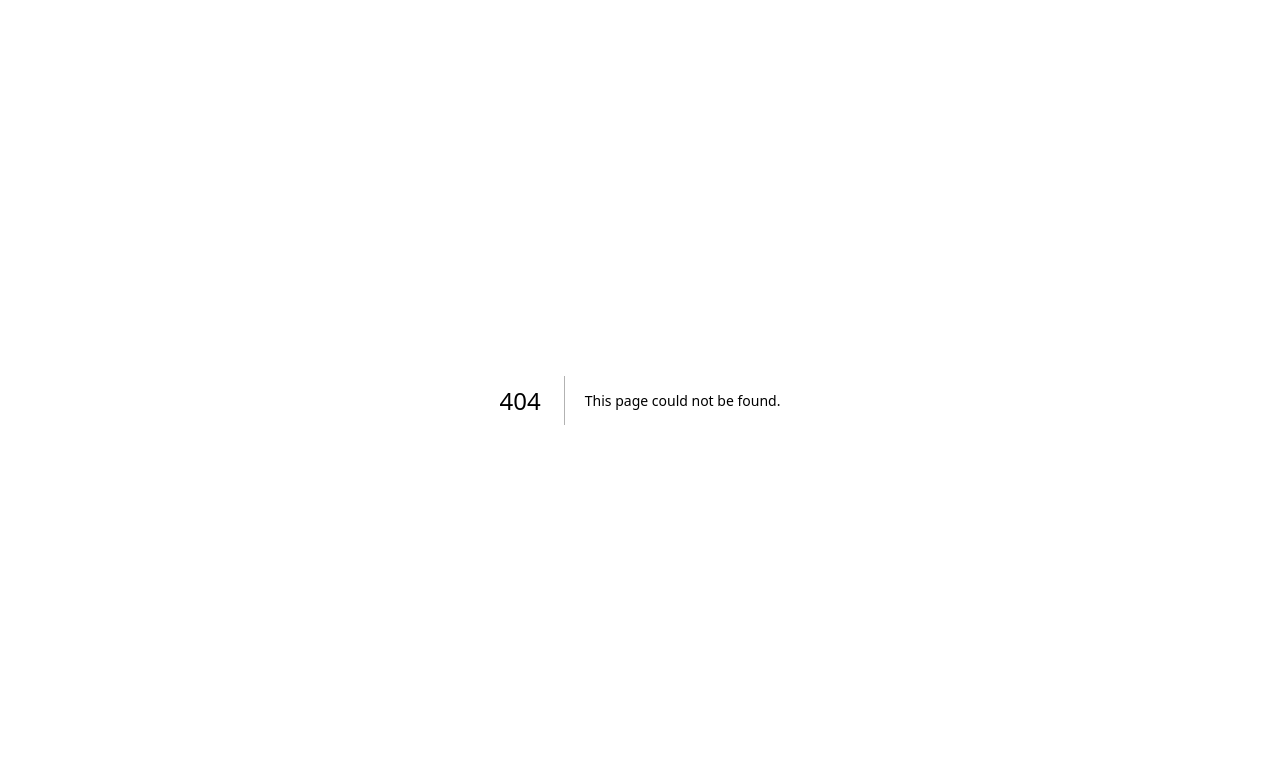
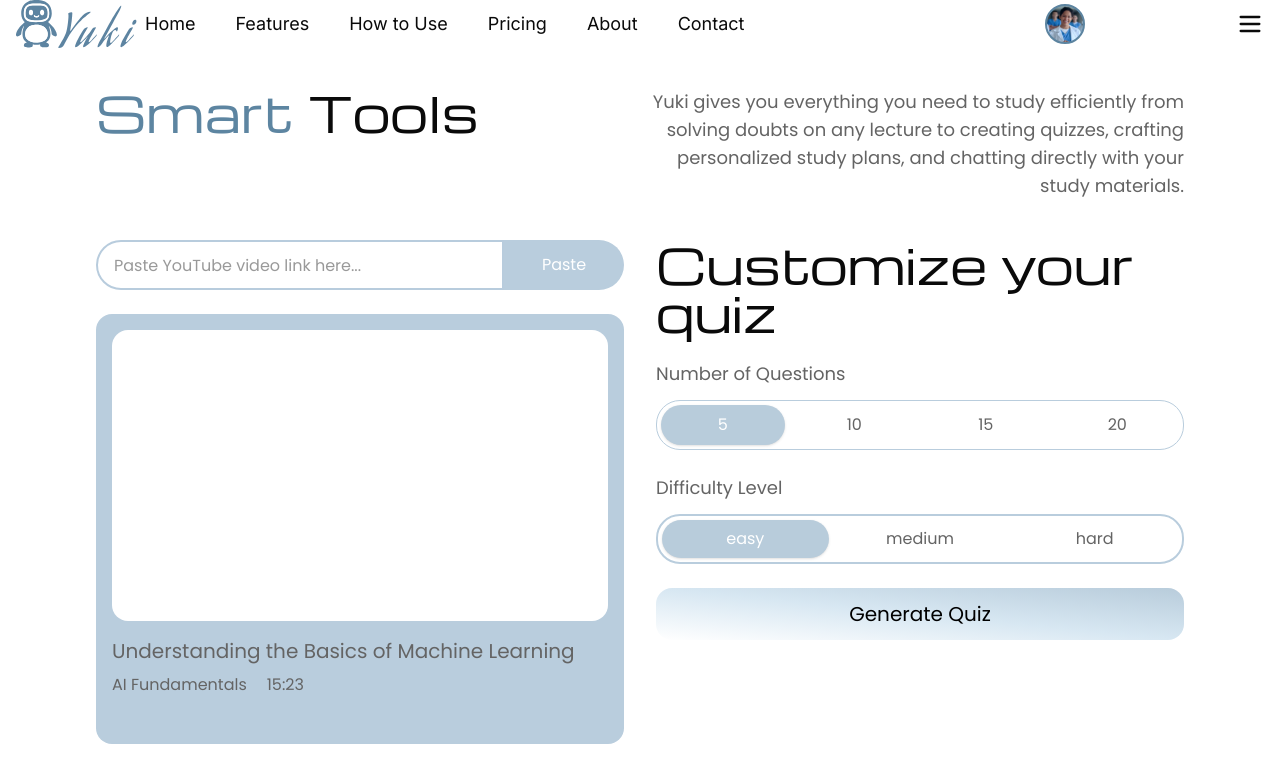
Before and after one commit to Shubham-Yadav22/FrontendForTestMyKnowledge, a Next.js app: page /quiz in a window 1280 px wide. Before the commit this address had no page. Shown: the top 782 px of the page. Built offline with nearby package versions, Linux system fonts and the light colour scheme.

Commit message:
Started adding Quiz Chat features

```diff
--- a/app/globals.css
+++ b/app/globals.css
@@ -159,3 +159,11 @@ html, body {
     }
   }
 }
+
+
+
+@keyframes loading {
+  0% { transform: translateX(-100%); }
+  50% { transform: translateX(50%); }
+  100% { transform: translateX(100%); }
+}
--- a/app/layout.tsx
+++ b/app/layout.tsx
@@ -2,6 +2,7 @@ import type { Metadata } from "next";
 import { Geist, Geist_Mono } from "next/font/google";
 import "./globals.css";
 import { Poppins } from "next/font/google";
+import Header from "./components/Header";
 
 const poppins = Poppins({
   subsets: ["latin"],
--- /dev/null
+++ b/app/quiz/page.tsx
@@ -0,0 +1,238 @@
+"use client";
+import React, { useState, useEffect } from "react";
+import Header from "../components/Header";
+import { Poppins, Michroma } from "next/font/google";
+
+const poppins = Poppins({
+  weight: "400",
+  subsets: ["latin"],
+});
+
+const michroma = Michroma({
+  weight: "400",
+  subsets: ["latin"],
+});
+
+const quotes = [
+  "Patience is the key to success...",
+  "Good things take time...",
+  "Loading your quiz...",
+  "Almost ready, hang tight!",
+];
+
+const Quiz = () => {
+  const [numberOfQuestions, setNumberOfQuestions] = useState(5);
+  const [difficultyLevel, setDifficultyLevel] = useState("easy");
+
+  const options: number[] = [5, 10, 15, 20];
+  const optionsForDifficulty: string[] = ["easy", "medium", "hard"];
+
+  const [loading, setLoading] = useState(false);
+  const [quoteIndex, setQuoteIndex] = useState(0);
+  const [quizData, setQuizData] = useState<any>(null);
+  const [progress, setProgress] = useState(0);
+
+  // Rotate quotes when loading
+  useEffect(() => {
+    if (!loading) return;
+    const interval = setInterval(() => {
+      setQuoteIndex((prev) => (prev + 1) % quotes.length);
+    }, 2500);
+    return () => clearInterval(interval);
+  }, [loading]);
+
+  useEffect(() => {
+    let interval: NodeJS.Timeout;
+
+    if (loading) {
+      interval = setInterval(() => {
+        setProgress((prev) => {
+          if (prev < 95) return prev + 5; // keep increasing but stop before 100
+          return prev;
+        });
+      }, 300);
+    } else {
+      setProgress(0);
+    }
+
+    return () => clearInterval(interval);
+  }, [loading]);
+
+  // Triggered on Generate Quiz
+  const handleGenerateQuiz = async () => {
+    setLoading(true);
+    setProgress(0);
+
+    try {
+      // Simulate video upload
+      await new Promise((resolve) => setTimeout(resolve, 1500));
+
+      // Call your quiz API (replace URL)
+      const res = await fetch("https://jsonplaceholder.typicode.com/posts/1");
+      const data = await res.json();
+
+      // Artificial delay (optional)
+      setTimeout(() => {
+        setQuizData(data);
+        setLoading(false); // stops bar + resets
+      }, 1500);
+    } catch (err) {
+      console.error(err);
+      setLoading(false);
+    }
+  };
+
+  return (
+    <div>
+      <Header />
+
+      {/* Heading + Description */}
+      <div className="mx-6 lg:mx-24">
+        <div className="flex flex-col lg:flex-row justify-between gap-6 mt-10">
+          {/* Heading */}
+          <h1
+            className={`text-3xl sm:text-4xl lg:text-5xl ${michroma.className}`}
+          >
+            <span className="text-[#5D85A1]">Smart</span> Tools
+          </h1>
+
+          {/* Description */}
+          <p
+            className={`text-sm sm:text-base lg:text-lg text-[#646464] ${poppins.className} w-full lg:w-1/2 text-left lg:text-right`}
+          >
+            Yuki gives you everything you need to study efficiently from solving
+            doubts on any lecture to creating quizzes, crafting personalized
+            study plans, and chatting directly with your study materials.
+          </p>
+        </div>
+      </div>
+
+      {/* Content Area */}
+      <div className="mx-6 lg:mx-24 flex flex-col lg:flex-row justify-between mt-10 gap-8">
+        {/* Left Side - Searchbar + Video */}
+        <div className="flex flex-col gap-6 w-full lg:w-[560px]">
+          {/* Search bar */}
+          <div className="flex w-full">
+            <input
+              type="text"
+              className="flex-1 text-[#333] text-sm sm:text-base pl-4 h-[45px] sm:h-[50px] rounded-l-full border-2 border-[#B8CCDD] focus:outline-none"
+              placeholder="Paste YouTube video link here..."
+            />
+            <button className="w-[100px] sm:w-[120px] h-[45px] sm:h-[50px] bg-[#B9CDDD] text-white font-medium rounded-r-full hover:bg-[#a4bfcf] transition">
+              Paste
+            </button>
+          </div>
+
+          {/* Video card */}
+          <div className="w-full h-auto lg:h-[430px] flex flex-col gap-4 rounded-2xl bg-[#B9CDDD] p-4">
+            <div className="bg-white w-full h-[200px] sm:h-[250px] lg:h-[291px] rounded-2xl"></div>
+
+            <div className="flex flex-col gap-2">
+              <p className="text-base sm:text-lg lg:text-xl text-[#646464]">
+                Understanding the Basics of Machine Learning
+              </p>
+              <div className="flex gap-5 text-[#646464] text-sm sm:text-base">
+                <p>AI Fundamentals</p>
+                <p>15:23</p>
+              </div>
+            </div>
+          </div>
+        </div>
+
+        {/* Right Side - Quiz Options */}
+        <div className="flex flex-col gap-6 w-full lg:w-[560px]">
+          {/* Heading */}
+          <h2
+            className={`text-2xl sm:text-3xl lg:text-5xl ${michroma.className}`}
+          >
+            Customize your quiz
+          </h2>
+
+          {/* Number of Questions */}
+          <div className="flex flex-col gap-3">
+            <p
+              className={`text-[#646464] text-base sm:text-lg ${poppins.className}`}
+            >
+              Number of Questions
+            </p>
+            <div className="w-full h-[45px] sm:h-[50px] rounded-3xl border border-[#B9CDDD] flex items-center gap-2 p-1">
+              {options.map((item, key) => (
+                <button
+                  key={key}
+                  onClick={() => setNumberOfQuestions(item)}
+                  className={`flex-1 h-full rounded-3xl transition
+                    ${
+                      numberOfQuestions === item
+                        ? "bg-[#B8CCDB] text-white shadow-sm"
+                        : "bg-white text-[#646464] hover:bg-[#f0f8ff]"
+                    } ${poppins.className}`}
+                >
+                  {item}
+                </button>
+              ))}
+            </div>
+          </div>
+
+          {/* Difficulty Level */}
+          <div className="flex flex-col gap-3">
+            <p
+              className={`text-[#646464] text-base sm:text-lg ${poppins.className}`}
+            >
+              Difficulty Level
+            </p>
+
+            <div className="w-full h-[45px] sm:h-[50px] rounded-3xl border-2 border-[#B9CDDD]  flex items-center gap-2 p-1">
+              {optionsForDifficulty.map((item, key) => (
+                <button
+                  key={key}
+                  onClick={() => setDifficultyLevel(item)}
+                  className={`flex-1 h-full rounded-3xl transition
+                    ${
+                      difficultyLevel === item
+                        ? "bg-[#B8CCDB] text-white shadow-sm"
+                        : "bg-white text-[#646464] hover:bg-[#f0f8ff]"
+                    } ${poppins.className}`}
+                >
+                  {item}
+                </button>
+              ))}
+            </div>
+          </div>
+
+          {/* Generate Quiz Button */}
+          {/* Generate Quiz Button */}
+          <button
+            onClick={handleGenerateQuiz}
+            disabled={loading}
+            className={`w-full h-[45px] sm:h-[52px] flex items-center justify-center text-lg sm:text-xl rounded-2xl
+    bg-gradient-to-tr from-white via-[#d7e7f2] to-[#B8CCDB]
+    hover:via-[#EBF1F5] hover:to-[#a4c5db] text-black transition
+    disabled:opacity-50 ${poppins.className}`}
+          >
+            {loading ? "Generating..." : "Generate Quiz"}
+          </button>
+
+          {/* Loading Bar + Quote (only while loading) */}
+          {loading && (
+            <div className="mt-4 flex flex-col items-center gap-3">
+              {/* Progress Bar */}
+              <div className="w-full h-2 bg-gray-200 rounded-full overflow-hidden">
+                <div
+                  className="h-full bg-[#5D85A1] transition-all duration-300"
+                  style={{ width: `${progress}%` }}
+                />
+              </div>
+
+              {/* Rotating Quote */}
+              <p className="text-sm text-gray-600 italic text-center">
+                {quotes[quoteIndex]}
+              </p>
+            </div>
+          )}
+        </div>
+      </div>
+    </div>
+  );
+};
+
+export default Quiz;
```
